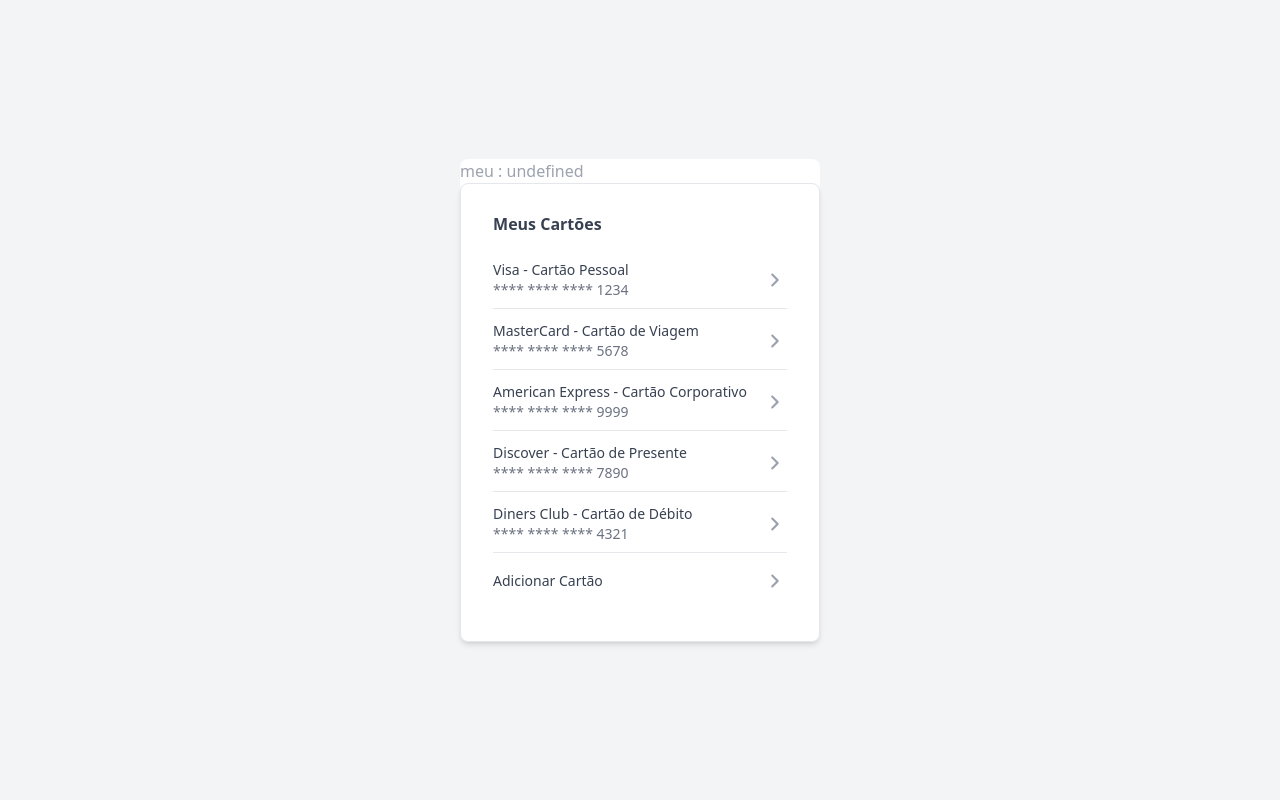
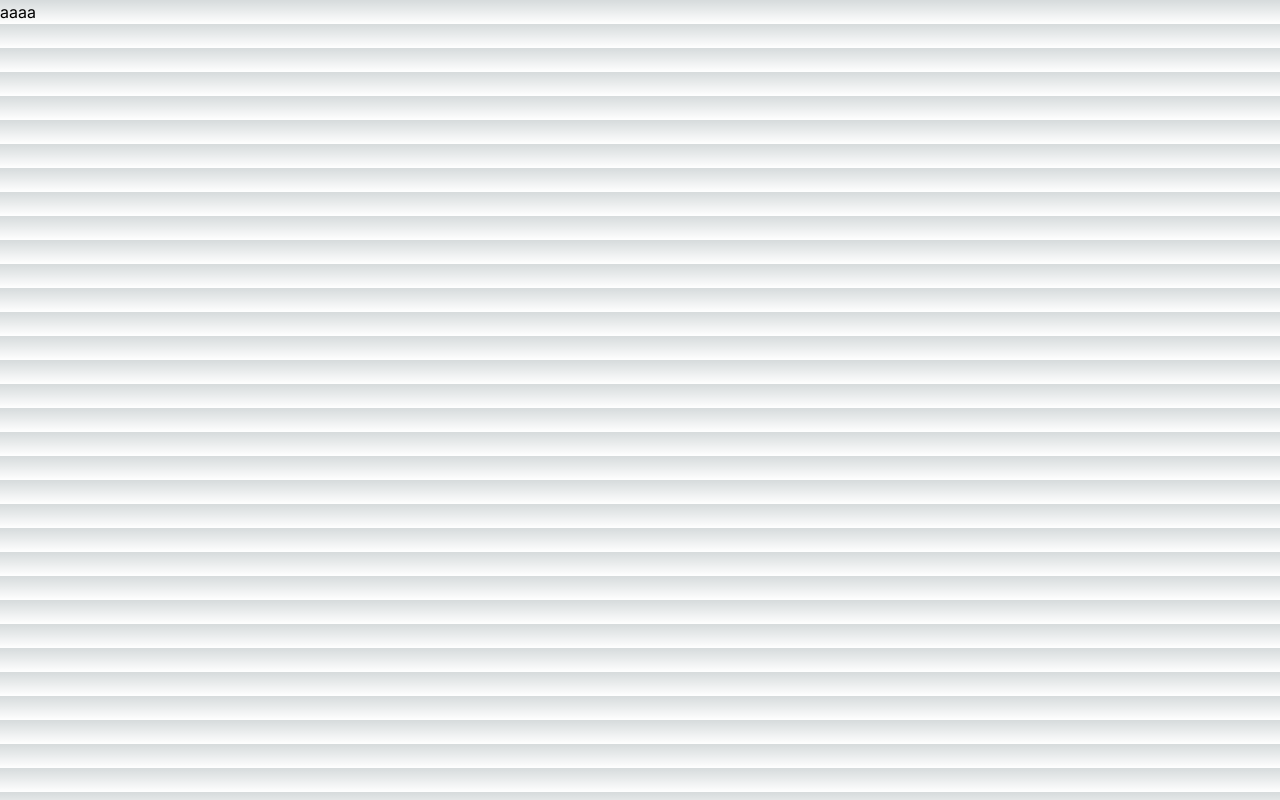
Before and after one commit to raphaelmelo/testeIframe, a Next.js app: page / in a window 1280 px wide. Built offline with nearby package versions, Linux system fonts and the light colour scheme.

Commit message:
allow iframe

```diff
--- a/src/app/page.tsx
+++ b/src/app/page.tsx
@@ -1,10 +1,8 @@
-import { Checkout } from "@/components/checkout";
-import { Tabs } from "@/components/tabs";
 
 export default function Home() {
   return (
     <>
-      <Tabs />
+      aaaa
     </>
   );
 }
```
